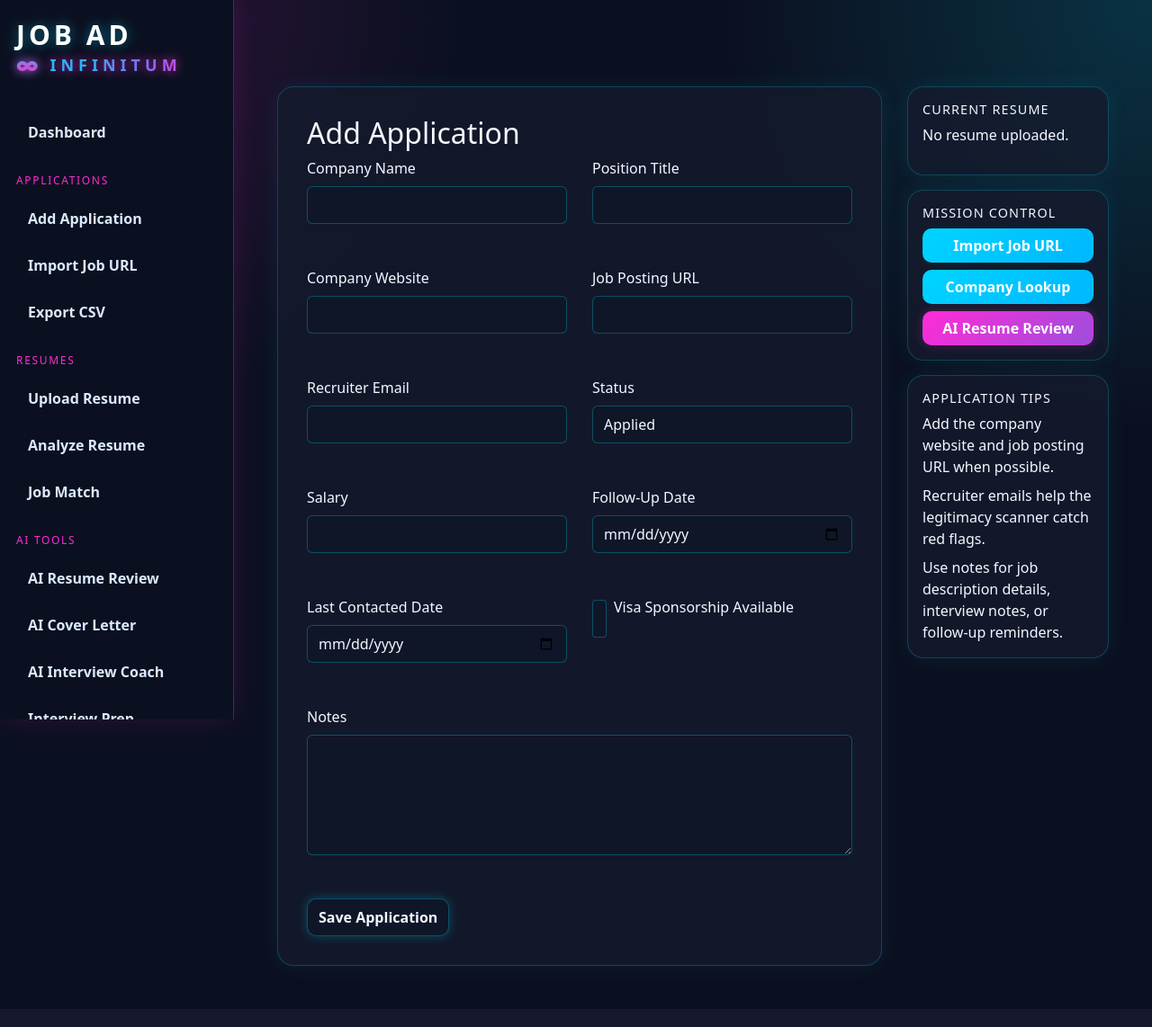
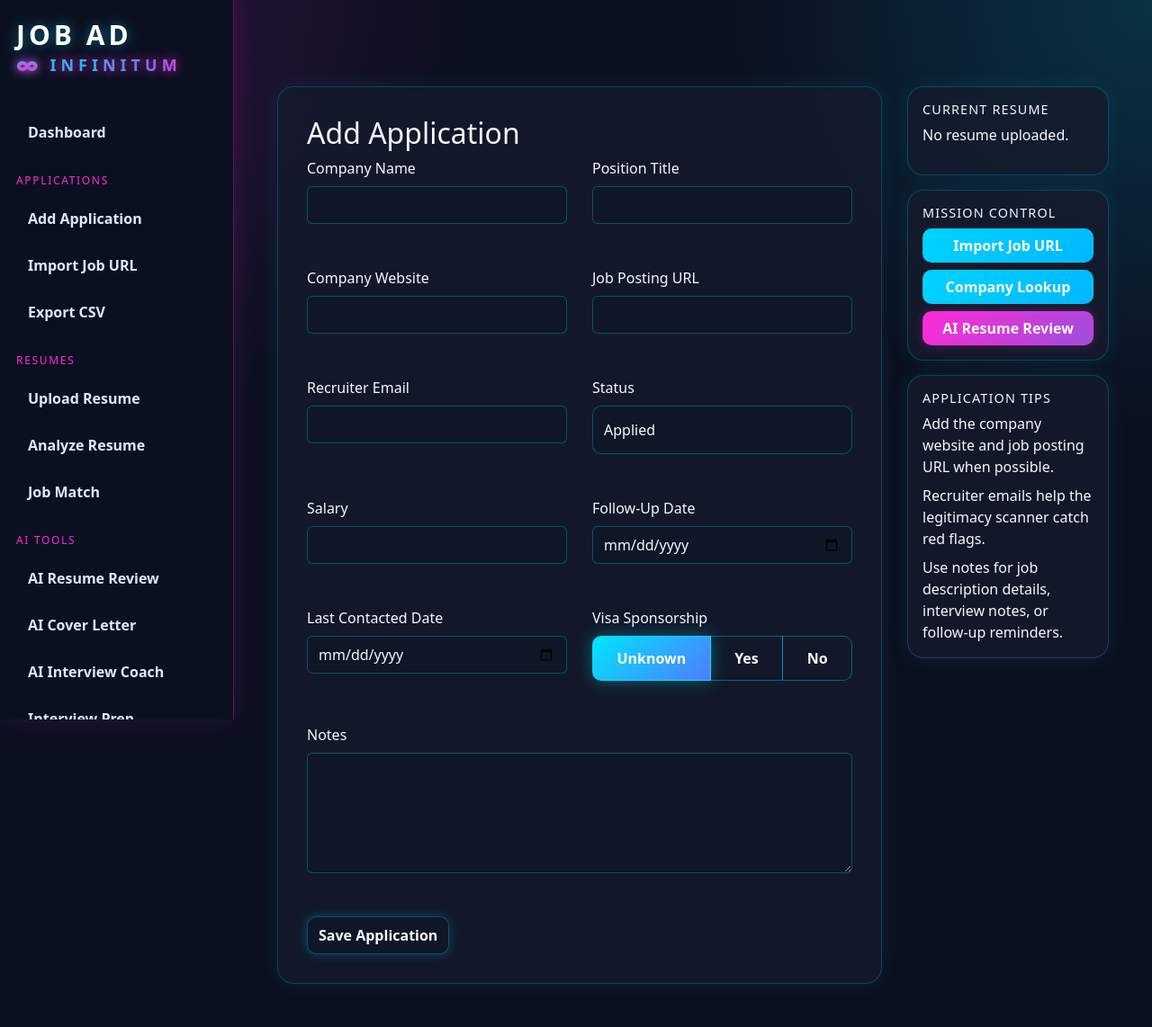
Before and after one commit to OloaneShark/get-a-job, a Flask app: page /applications/new in a window 1280 px wide. Shown: the whole page at 90% size. Run offline with Flask 3, Linux system fonts and the light colour scheme; the visitor is signed in with stand-in values (Sample User, id 1); data that the repository does not hold is empty; parts of the project's set-up code (start-up, migrations or seed data) failed here and were passed over; some libraries are stand-ins or nearby versions.

Commit message:
Complete Phase 1 UI overhaul and improve application workflow

```diff
--- a/forms.py
+++ b/forms.py
@@ -1,7 +1,7 @@
 
 from flask_wtf.file import FileField, FileAllowed
 from flask_wtf import FlaskForm
-from wtforms import StringField, PasswordField, SubmitField, BooleanField, SelectField, TextAreaField, DateField
+from wtforms import StringField, PasswordField, SubmitField, BooleanField, SelectField, TextAreaField, DateField, RadioField
 from wtforms.validators import DataRequired, Length, Email, EqualTo
 
 
@@ -78,7 +78,15 @@ class JobApplicationForm(FlaskForm):
     )
 
     salary = StringField("Salary")
-    visa_sponsorship = BooleanField("Visa Sponsorship Available")
+    visa_sponsorship = RadioField(
+        "Visa Sponsorship",
+        choices=[
+            ("Unknown", "Unknown"),
+            ("Yes", "Yes"),
+            ("No", "No")
+        ],
+        default="Unknown"
+    )
     notes = TextAreaField("Notes")
 
     submit = SubmitField("Save Application")
--- a/models.py
+++ b/models.py
@@ -37,7 +37,7 @@ class JobApplication(db.Model):
 
     status = db.Column(db.String(50), nullable=False, default="Applied")
     salary = db.Column(db.String(50))
-    visa_sponsorship = db.Column(db.Boolean, default=False)
+    visa_sponsorship = db.Column(db.String(20), default="Unknown")
     application_date = db.Column(db.DateTime, default=datetime.utcnow)
     notes = db.Column(db.Text)
     user_id = db.Column(db.Integer, db.ForeignKey("user.id"), nullable=False)
--- a/static/css/style.css
+++ b/static/css/style.css
@@ -897,3 +897,44 @@ body.theme-light .helper-text {
     color: #6b7280;
     opacity: 1;
 }
+
+/* Fix checkbox sizing */
+.form-check-input {
+    width: 1.1em;
+    height: 1.1em;
+    min-height: 1.1em;
+    margin-top: 0.25em;
+}
+
+.form-check {
+    display: flex;
+    align-items: center;
+    gap: 10px;
+}
+
+.form-select {
+    height: 54px;
+    border-radius: 10px;
+    background-color: #151d33;
+    color: #ffffff;
+    border: 1px solid #0ea5e9;
+}
+
+.form-select:focus {
+    background-color: #151d33;
+    color: #ffffff;
+    border-color: #38bdf8;
+    box-shadow: 0 0 0 0.2rem rgba(56, 189, 248, 0.15);
+}
+
+.visa-toggle .btn {
+    padding: 12px;
+    border-color: rgba(0, 229, 255, 0.35);
+}
+
+.visa-toggle .btn-check:checked + .btn {
+    background: linear-gradient(135deg, #00e5ff, #4f7cff);
+    color: #ffffff;
+    border-color: rgba(0, 229, 255, 0.7);
+    box-shadow: 0 0 18px rgba(0, 229, 255, 0.35);
+}
--- a/templates/add_application.html
+++ b/templates/add_application.html
@@ -59,9 +59,17 @@
                     {{ form.last_contacted_date(class="form-control") }}
                 </div>
 
-                <div class="form-check mb-3">
-                    {{ form.visa_sponsorship(class="form-check-input") }}
-                    {{ form.visa_sponsorship.label(class="form-check-label") }}
+                <div class="mb-3">
+                    <label class="form-label">{{ form.visa_sponsorship.label.text }}</label>
+
+                    <div class="btn-group w-100 visa-toggle" role="group">
+                        {% for subfield in form.visa_sponsorship %}
+                            {{ subfield(class="btn-check") }}
+                            <label class="btn btn-outline-info" for="{{ subfield.id }}">
+                                {{ subfield.label.text }}
+                            </label>
+                        {% endfor %}
+                    </div>
                 </div>
 
                 <div class="mb-3 full-width">
```
